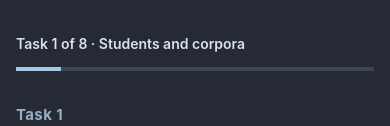
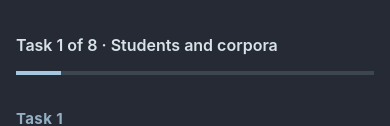
Before and after one commit to timurakishev/cl_lab5, a plain HTML site: page index.html in a window 390 px wide. Shown: the part 495-621 px from the top of the page. Drawn offline with Linux system fonts and the light colour scheme.

Commit message:
Increase font size for progress indicator

```diff
--- a/style.css
+++ b/style.css
@@ -241,7 +241,7 @@ body.cl5-body {font-size:18px;line-height:1.58;background:#252a34;color:#e8edf1;
   .cl5-page-title {margin:30px 0 18px;}
   .cl5-page-title h1 {font-size:34px;}
   .cl5-paper p {font-size:16px;}
-  .cl5-progress {font-size:14px;}
+  .cl5-progress {font-size:16px;}
   .cl5-save {font-size:12px;}
   .cl5-work h2 {font-size:26px;}
   .cl5-question {font-size:17px;}
```
